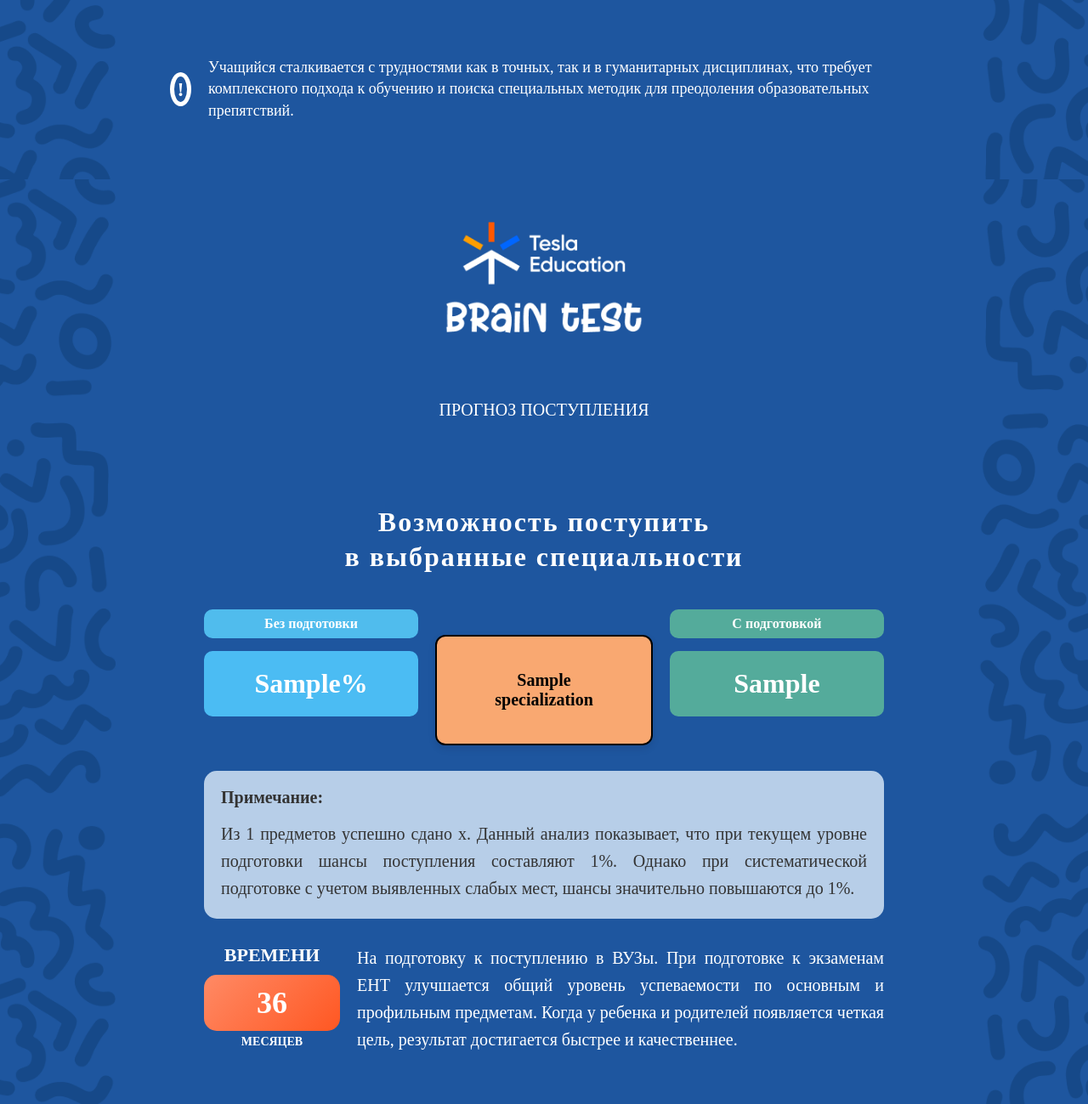
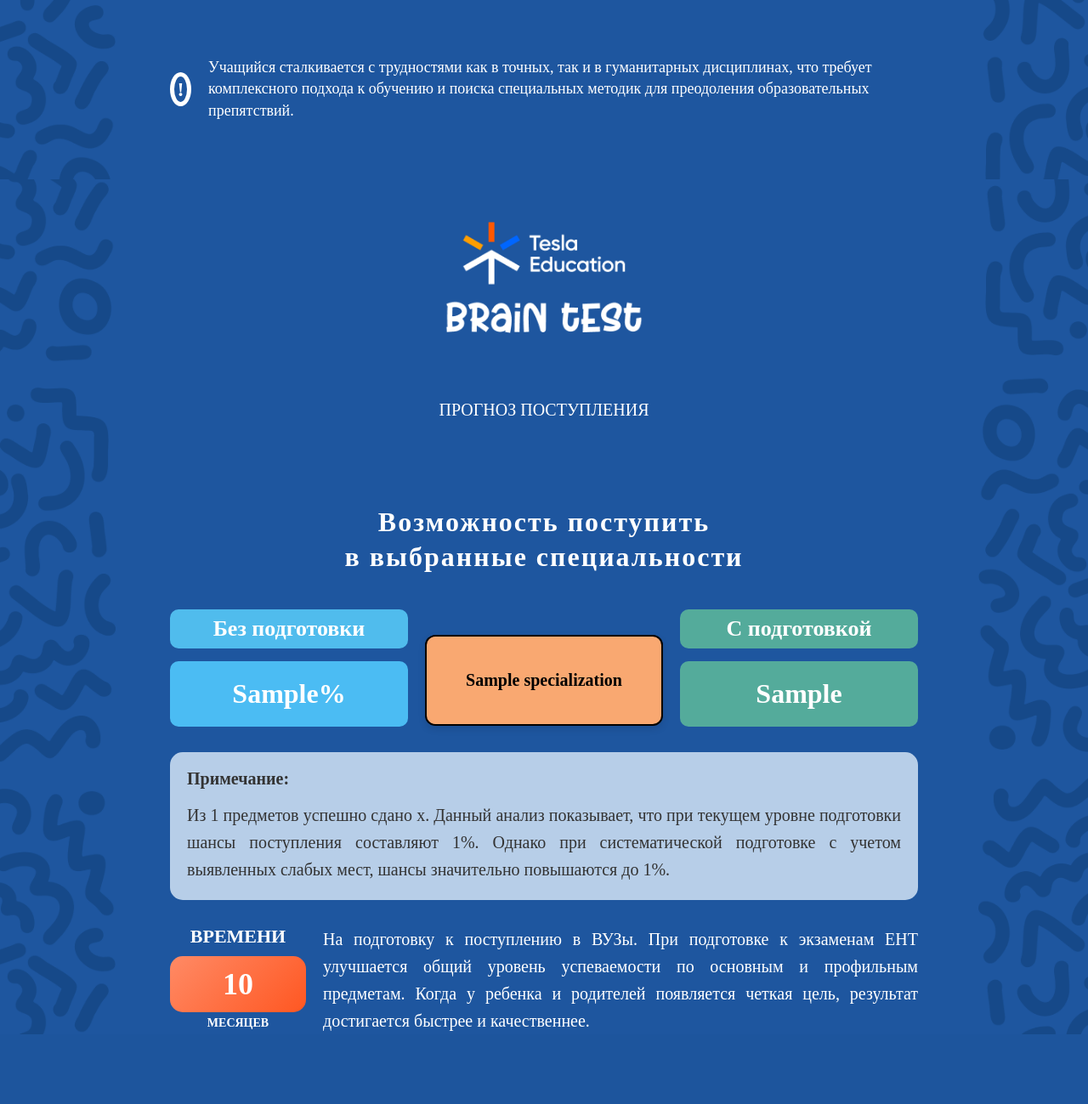
Before and after one commit to Shodmonov01/EHT, a Django app: template backend/quiz/templates/summary.html in a window 1280 px wide. Shown: the part 2160-3459 px from the top of the page at 85% size. After the commit the page ends 3377 px from the top, so only its background shows below. Run offline with Django 5.2, Linux system fonts and the light colour scheme; the template is opened without the code that fills it: most values are stand-ins (such as "Sample title", 1, 10 or a date in 2020); parts of the project's set-up code (start-up, migrations or seed data) failed here and were passed over; some libraries are stand-ins or nearby versions.

Commit message:
update ui

```diff
--- a/backend/quiz/templates/summary.html
+++ b/backend/quiz/templates/summary.html
@@ -71,14 +71,13 @@
             }
 
             .card-right {
-                flex: 1;
+               flex: 1;
                 background: #318afd;
                 border-radius: 15px;
                 padding: 20px;
                 color: white;
                 display: flex;
                 flex-direction: column;
-                justify-content: center;
             }
 
             .greeting {
@@ -411,6 +410,10 @@
                 margin-top: 5px;
             }
 
+              .middle-section2 {
+                width: 33%;
+            }
+
             .bottom-text {
                 flex: 1;
                 font-size: 20px;
@@ -445,9 +448,11 @@
 
 
             .card-container {
-                max-width: 400px;
+               max-width: 400px;
                 margin: auto;
                 position: relative;
+                height: 100%;
+                align-items: stretch;
             }
 
             .card {
@@ -581,8 +586,7 @@
                 .preparation-card,
 
             .middle-section2 {
-                flex: 1 1 50%; /* grow/shrink, base width */
-                min-width: 250px;
+                 width: 100%;
             }
             }
         </style>
@@ -777,7 +781,7 @@
 
             <!-- Admission Probability Section -->
         <div style="background-image: url('static/public/background.png')" class="container">
-            <div style="margin-inline: auto; max-width: 800px; padding-bottom: 60px" >
+
                 <div style="display: flex; justify-content: center; align-items: center; padding-block: 50px">
                     <img style="height: 140px" src="/static/public/logo2.png" alt="" />
                 </div>
@@ -792,18 +796,20 @@
                <div class="comparison-section" style="display: flex; justify-content: space-between;">
 
                 <div class="preparation-card without-prep">
-                    <div class="prep-header" style="background-color: #50bced">Без подготовки</div>
+                    <div class="prep-header" style="background-color: #50bced; font-size: 26px; border-radius: 10px">Без подготовки</div>
+                    <div class="card-container">
                   {% for specialization in specialization_probabilities %}
                 <div class="spec-item spec-{{ forloop.counter0|add:1 }} "  style='color: white; padding: 20px; border-radius: 10px; text-align: center; font-size: 32px; font-weight: bold;'>
                     {{ specialization.admission.without_preparation }}%
                 </div>
                 {% endfor %}
                 </div>
+                </div>
 
 
                  <div class="middle-section2" style="display: flex; flex-direction: column; margin-top: 60px">
                 {% for specialization in specialization_probabilities %}
-                        <div class="card-gradient" style="background-color: #f9a871">
+                        <div class="card-gradient" style="background-color: #f9a871; ">
                                {{ specialization.name }}
                         </div>
                           {% endfor %}
@@ -812,13 +818,14 @@
 
 
                 <div class="preparation-card with-prep">
-                    <div class="prep-header" style="background-color: #54ab9b">С подготовкой</div>
-
+                    <div class="prep-header" style="background-color: #54ab9b; font-size: 26px; border-radius: 10px">С подготовкой</div>
+         <div class="card-container">
  {% for specialization in specialization_probabilities %}
                     <div class="spec-item aspec-{{ forloop.counter0|add:1 }}" style=" color: white; padding: 20px; border-radius: 10px; text-align: center; font-size: 32px; font-weight: bold;">
                         {{ specialization.admission.with_preparation }}
                     </div>
                       {% endfor %}
+                </div>
                 </div>
 
         </div>
@@ -835,9 +842,9 @@
                 <div class="bottom-section">
                     <div style="display: flex; flex-direction: column; align-items: center">
                         <div style="color: white" class="bottom-title">ВРЕМЕНИ</div>
-                        <div style="color: white" class="months-number months-badge">
-                        36
-                        </div>
+                       <div id="monthsUntilMay" style="color: white" class="months-number months-badge"></div>
+
+
                         <div style="color: white" class="months-text">МЕСЯЦЕВ</div>
                     </div>
                     <div class="bottom-text">
@@ -845,7 +852,24 @@
                     </div>
                 </div>
             </div>
-            </div>
+
         </div>
+
+       <script>
+            const today = new Date();
+            const currentMonth = today.getMonth(); // 0-indexed: July = 6
+            const mayMonth = 4; // May = 4 (0-indexed)
+
+            let monthsUntilMay;
+            if (currentMonth <= mayMonth) {
+                monthsUntilMay = mayMonth - currentMonth;
+            } else {
+                monthsUntilMay = 12 - currentMonth + mayMonth;
+            }
+
+            document.getElementById("monthsUntilMay").textContent = monthsUntilMay;
+        </script>
+
+
     </body>
 </html>
```
